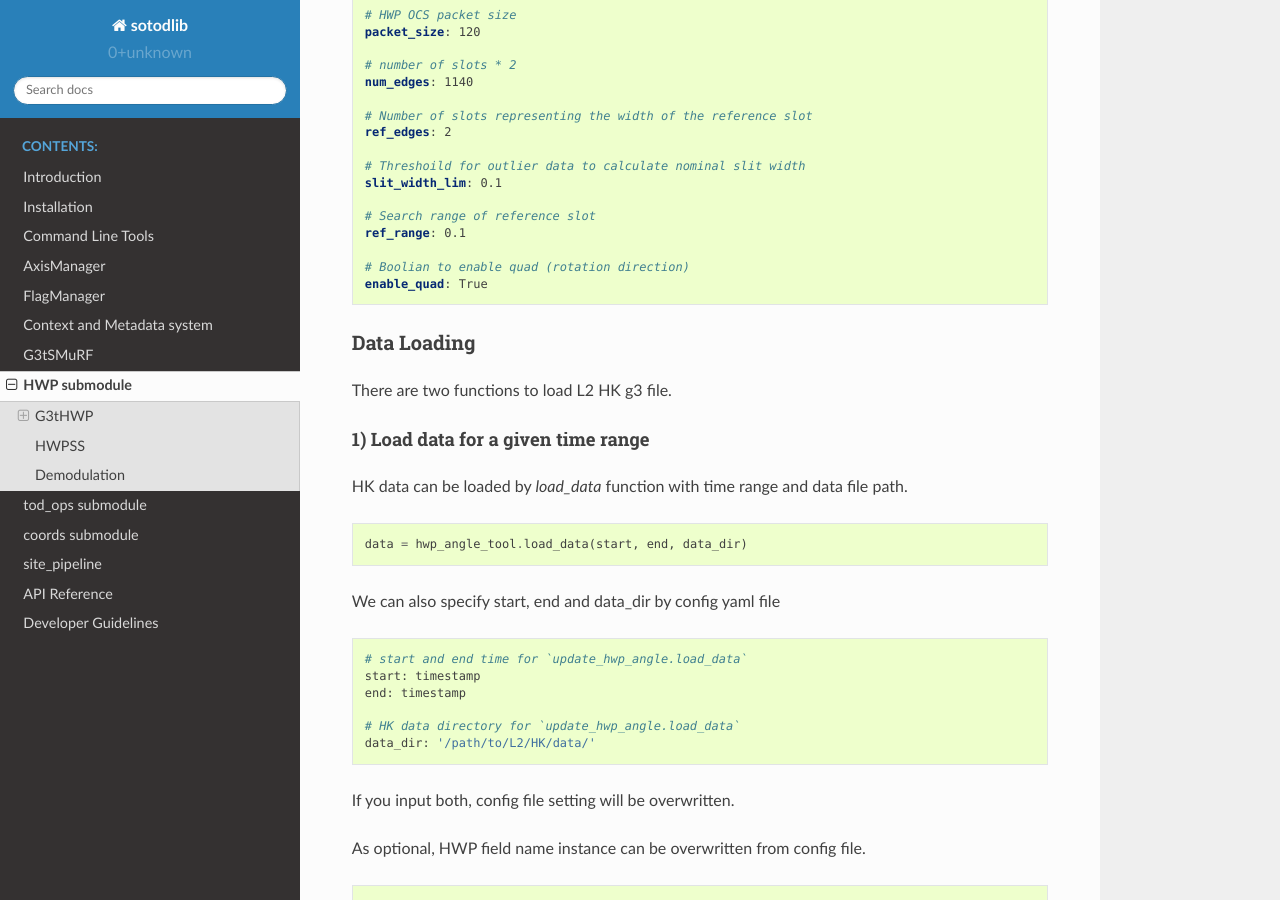
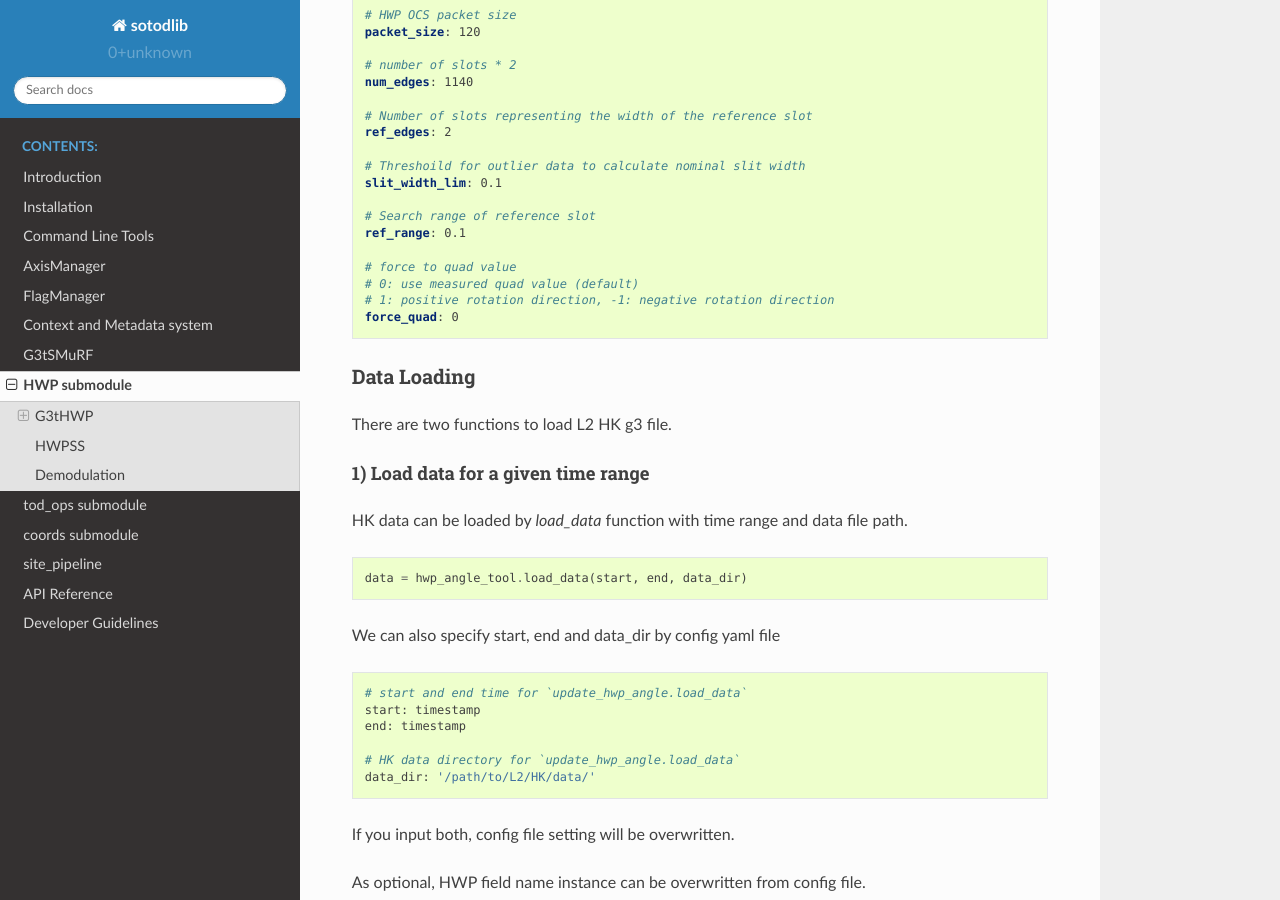
Before and after one commit to simonsobs/sotodlib, a Sphinx documentation site: the page built from docs/hwp.rst, in a window 1280 px wide and 900 px high, scrolled down 974 px. Built offline with Sphinx 7.4.7 and the Read the Docs theme 2.0.0, drawn with Linux system fonts in a browser that asks for light colours.

Commit message:
update docs

```diff
--- a/docs/hwp.rst
+++ b/docs/hwp.rst
@@ -59,8 +59,10 @@ Here's an annotated example of yaml config file:
   # Search range of reference slot
   ref_range: 0.1
 
-  # Boolian to enable quad (rotation direction)
-  enable_quad: True
+  # force to quad value
+  # 0: use measured quad value (default)
+  # 1: positive rotation direction, -1: negative rotation direction
+  force_quad: 0
 
 
 Data Loading
```
